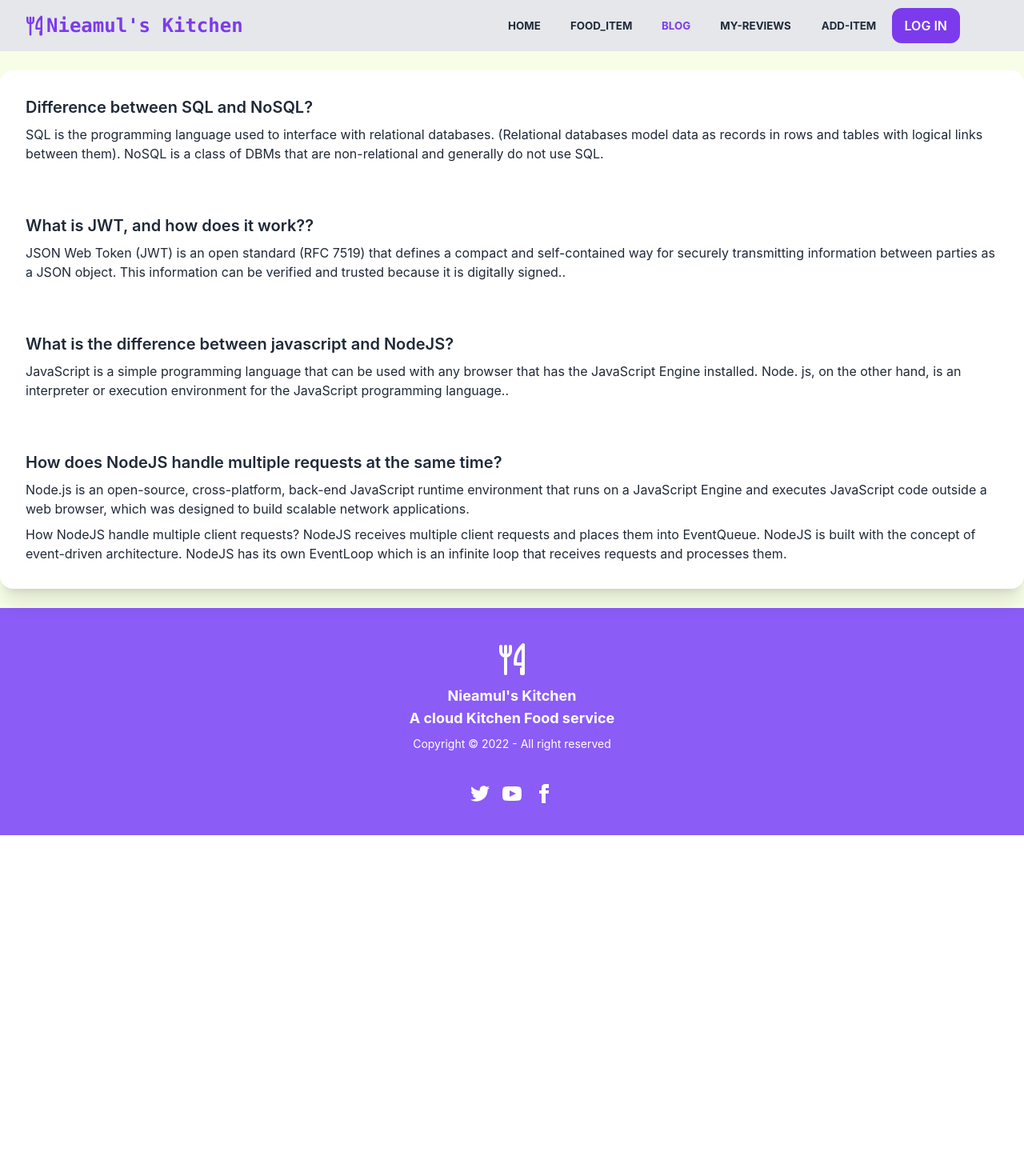
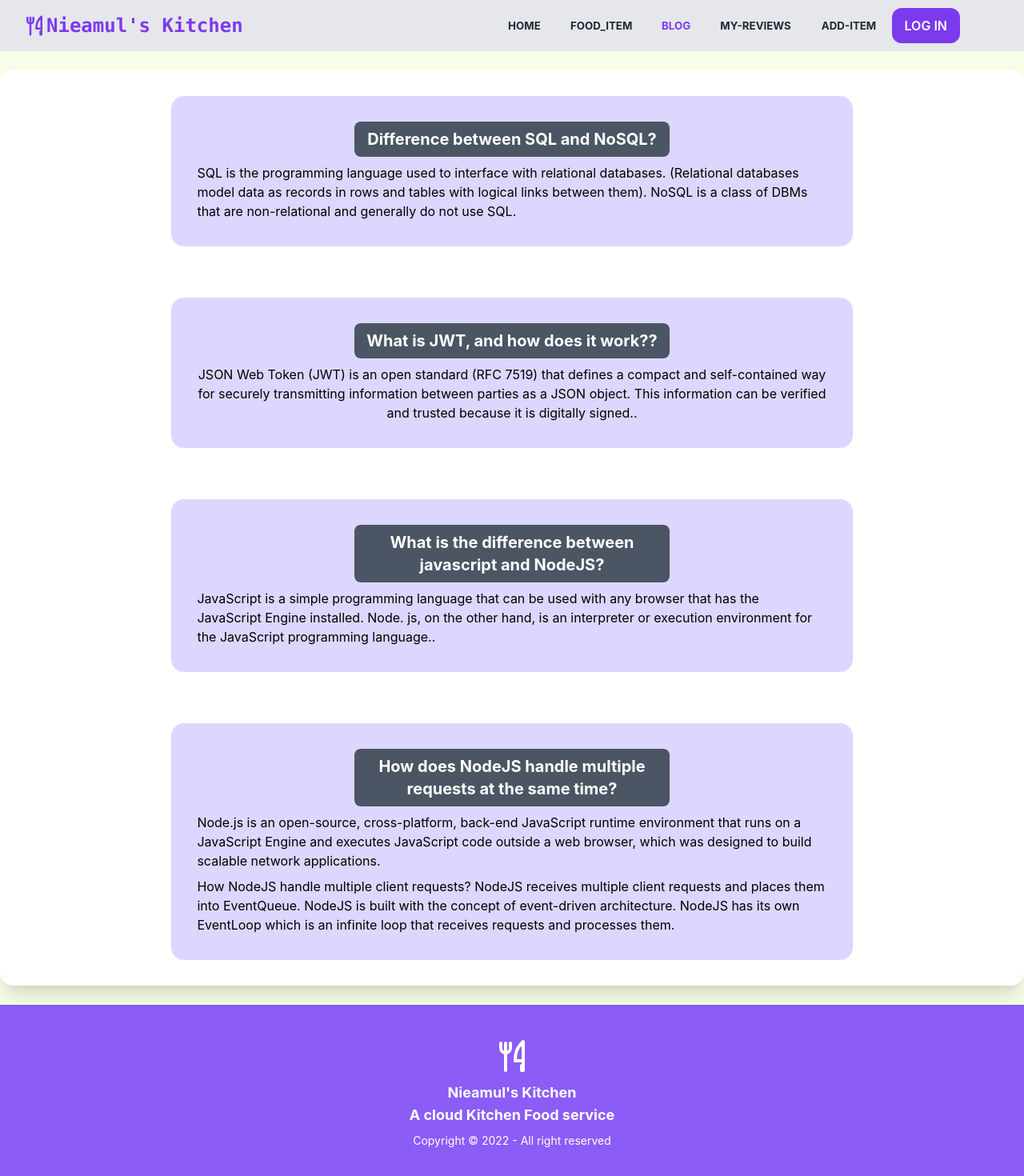
Before and after one commit to NieamulKabir/cloudKitchen-review, a React (Create React App) app: page /blog in a window 1280 px wide. Shown: the top 1470 px of the page at 80% size. Before the commit the page ends 1044 px from the top, so only its background shows below. Built offline with nearby package versions, Linux system fonts and the light colour scheme; no server answers.

Commit message:
blog update

```diff
--- a/src/Pages/Blog/Blog.js
+++ b/src/Pages/Blog/Blog.js
@@ -4,27 +4,44 @@ const Blog = () => {
     return (
         <div className='max-w-screen-xl mx-auto'>
             <div className="card  bg-base-100 shadow-xl my-6">
+
                 <div className="card-body">
-                    <h2 className="card-title">Difference between SQL and NoSQL?</h2>
-                    <p>SQL is the programming language used to interface with relational databases. (Relational databases model data as records in rows and tables with logical links between them). NoSQL is a class of DBMs that are non-relational and generally do not use SQL.</p>
+                    <div className="card md:w-[70%] mx-auto bg-violet-200 text-primary-content">
+                        <div className="card-body">
+                            <h2 className="text-lg md:text-xl font-bold rounded-lg bg-gray-600 md:w-[50%] py-2 px-1 mx-auto text-center">Difference between SQL and NoSQL?</h2>
+                            <p className='text-black'>SQL is the programming language used to interface with relational databases. (Relational databases model data as records in rows and tables with logical links between them). NoSQL is a class of DBMs that are non-relational and generally do not use SQL.</p>
+                        </div>
+                    </div>
+                </div>
 
+                <div className="card-body">
+                    <div className="card md:w-[70%] mx-auto bg-violet-200 text-primary-content">
+                        <div className="card-body text-center">
+                            <h2 className="text-lg md:text-xl font-bold rounded-lg bg-gray-600 md:w-[50%] py-2 px-1 mx-auto text-center">What is JWT, and how does it work??</h2>
+                            <p className='text-black'>JSON Web Token (JWT) is an open standard (RFC 7519) that defines a compact and self-contained way for securely transmitting information between parties as a JSON object. This information can be verified and trusted because it is digitally signed..</p>
+                        </div>
+                    </div>
                 </div>
+
                 <div className="card-body">
-                    <h2 className="card-title">What is JWT, and how does it work??</h2>
-                    <p>JSON Web Token (JWT) is an open standard (RFC 7519) that defines a compact and self-contained way for securely transmitting information between parties as a JSON object. This information can be verified and trusted because it is digitally signed..</p>
+                    <div className="card md:w-[70%] mx-auto bg-violet-200 text-primary-content">
+                        <div className="card-body">
+                            <h2 className="text-lg md:text-xl font-bold rounded-lg bg-gray-600 md:w-[50%] py-2 px-1 mx-auto text-center">What is the difference between javascript and NodeJS?</h2>
+                            <p className='text-black'>JavaScript is a simple programming language that can be used with any browser that has the JavaScript Engine installed. Node. js, on the other hand, is an interpreter or execution environment for the JavaScript programming language..</p>
+                        </div>
+                    </div>
+                </div>
 
+                <div className="card-body">
+                    <div className="card md:w-[70%] mx-auto bg-violet-200 text-primary-content">
+                        <div className="card-body">
+                            <h2 className="text-lg md:text-xl font-bold rounded-lg bg-gray-600 md:w-[50%] py-2 px-1 mx-auto text-center">How does NodeJS handle multiple requests at the same time?</h2>
+                            <p className='text-black'>Node.js is an open-source, cross-platform, back-end JavaScript runtime environment that runs on a JavaScript Engine and executes JavaScript code outside a web browser, which was designed to build scalable network applications.</p>
+                            <p className='text-black'>How NodeJS handle multiple client requests? NodeJS receives multiple client requests and places them into EventQueue. NodeJS is built with the concept of event-driven architecture. NodeJS has its own EventLoop which is an infinite loop that receives requests and processes them.</p>
+                        </div>
+                    </div>
                 </div>
-                <div className="card-body">
-                    <h2 className="card-title">What is the difference between javascript and NodeJS?</h2>
-                    <p>JavaScript is a simple programming language that can be used with any browser that has the JavaScript Engine installed. Node. js, on the other hand, is an interpreter or execution environment for the JavaScript programming language..</p>
 
-                </div>
-                <div className="card-body">
-                    <h2 className="card-title">How does NodeJS handle multiple requests at the same time?</h2>
-                    <p>Node.js is an open-source, cross-platform, back-end JavaScript runtime environment that runs on a JavaScript Engine and executes JavaScript code outside a web browser, which was designed to build scalable network applications.</p>
-                    <p>How NodeJS handle multiple client requests? NodeJS receives multiple client requests and places them into EventQueue. NodeJS is built with the concept of event-driven architecture. NodeJS has its own EventLoop which is an infinite loop that receives requests and processes them.</p>
-
-                </div>
             </div>
         </div>
     );
```
